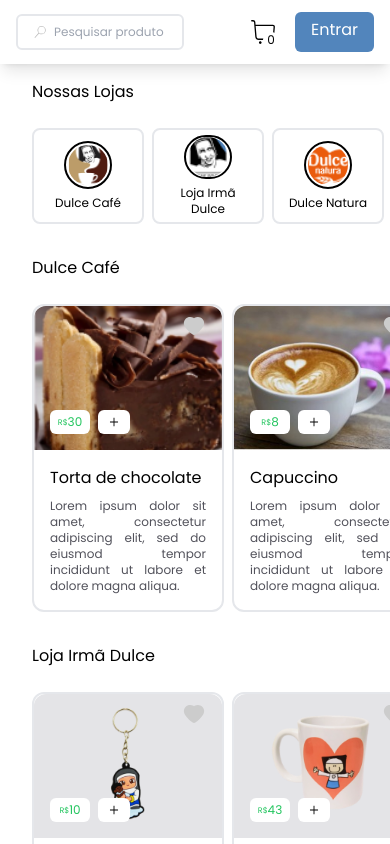
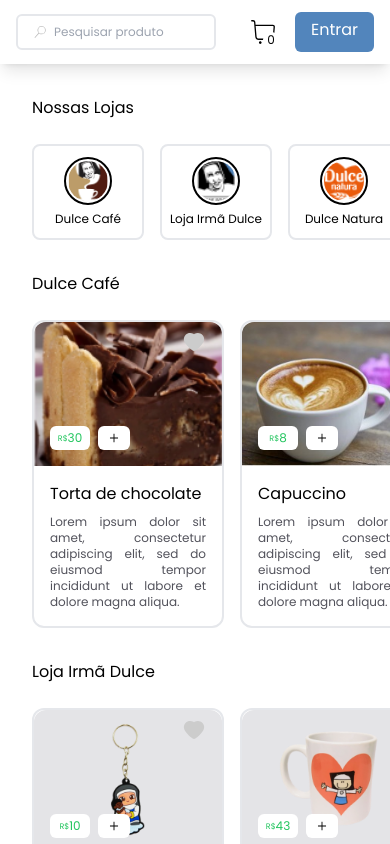
Before and after one commit to deivomaciel/OSID, a React (Create React App) app: page / in a window 390 px wide. Shown: the top 844 px of the page. Built offline with nearby package versions, Linux system fonts and the light colour scheme.

Commit message:
Fix: Alteração do tamanho do campo de pesquisa

```diff
--- a/src/Components/Header/index.js
+++ b/src/Components/Header/index.js
@@ -8,7 +8,7 @@
 
 function Header() {
     return (
-        <header className='flex shadow-lg h-16 max-w-7xl mx-auto sm:px-6 lg:px-8 w-screen items-center justify-between p-4'>
+        <header className='flex shadow-lg mb-8 h-16 max-w-7xl mx-auto sm:px-6 lg:px-8 w-screen items-center justify-between p-4'>
             <img className='w-9 h-9 hidden sm:block' src={LogoDulce}/>
 
             <div className="flex justify-center items-center border-2 rounded-md pl-4">
@@ -18,7 +18,7 @@
                 <input
                     type='search'
                     placeholder="Pesquisar produto"
-                    className="md:w-96 w-32 h-8 text-xs focus:outline-none rounded-md"
+                    className="md:w-96 w-40 h-8 text-xs focus:outline-none rounded-md"
                 />
             </div>
 
@@ -31,7 +31,7 @@
                     </span>
                 </a>
 
-                <a href="#" className="sm:block h-10 p-4 transition ease-in-out duration-300 py-1.5 rounded-md bg-main-200 text-base text-white font-normal hover:bg-main-100">
+                <a href="/login" className="sm:block h-10 p-4 transition ease-in-out duration-300 py-1.5 rounded-md bg-main-200 text-base text-white font-normal hover:bg-main-100">
                     Entrar
                 </a>
             </div>
--- a/src/Components/Home/index.js
+++ b/src/Components/Home/index.js
@@ -10,8 +10,8 @@
         <div className='w-screen h-screen'>
             <Header />
 
-            <div className='mt-4 ml-8'>
-                <h2 className='text-md'>Nossas Lojas</h2>
+            <div className='mt-4'>
+                <h2 className='text-md ml-8'>Nossas Lojas</h2>
                 <Slider>
                     {
                         lojas.map(store => {
@@ -34,8 +34,8 @@
             {
                 lojas.map(store => {
                     return (
-                        <div className='mt-4 ml-8'>
-                            <h2 className='text-md'>{store.name}</h2>
+                        <div className='mt-4'>
+                            <h2 className='text-md ml-8'>{store.name}</h2>
                             <Slider>
                                 {
                                     store.products && (
--- a/src/Components/Product/index.js
+++ b/src/Components/Product/index.js
@@ -24,12 +24,12 @@
                 </button>
 
                 <div className='gap-2 p-4 absolute bottom-0 flex justify-between'>
-                    <button className='w-10 h-6 rounded-md bg-white flex items-center justify-center'>
+                    <div className='w-10 h-6 rounded-md bg-white flex items-center justify-center'>
                         <span className='flex items-center justify-center'>
                             <p className='text-green-500' id='sifra'>R$</p>
                             <p className='text-xs text-green-500'>{props.value}</p>
                         </span>
-                    </button>
+                    </div>
 
                     <button className='add w-8 h-6 rounded-md flex items-center justify-center bg-white'>
                         <span>
--- a/src/Components/Slider/index.js
+++ b/src/Components/Slider/index.js
@@ -2,7 +2,7 @@
 
 function Slider(props) {
     return (
-        <div className='max-w-full flex flex-nowrap pt-2 mt-4 pb-4 pr-4 gap-2 snap-mandatory snap-x scroll-smooth overflow-x-auto slider'>
+        <div className='max-w-full flex flex-nowrap pt-2 pl-8 mt-4 pb-4 pr-4 gap-4 snap-mandatory scroll-smooth overflow-x-auto slider'>
             {props.children}
         </div>
     )
--- a/src/Components/Store/index.js
+++ b/src/Components/Store/index.js
@@ -1,6 +1,6 @@
 function Store(props) {
     return (
-        <button className=" w-28 h-24 p-2 border-2 transition ease-in-out hover:scale-110 hover:shadow-md duration-300 flex shrink-0 flex-col snap-start justify-center items-center rounded-lg">
+        <button className=" w-28 h-24 border-2 transition ease-in-out hover:scale-110 hover:shadow-md duration-300 flex shrink-0 flex-col snap-center justify-center items-center rounded-lg">
             <div className="w-12 h-12 rounded-full border-2 border-black flex items-center justify-center">
                 <img
                     src={props.path}
--- a/src/routes/AppRoutes.js
+++ b/src/routes/AppRoutes.js
@@ -9,6 +9,7 @@
             <BrowserRouter>
                 <Routes>
                     <Route path="/" element={<Home />} />
+                    <Route path="/login" element={<Home />} />
                     <Route path="/coupon" element={<Coupon />} />
                     <Route path="/favorite" element={<Favorite />} />
                 </Routes>
```
